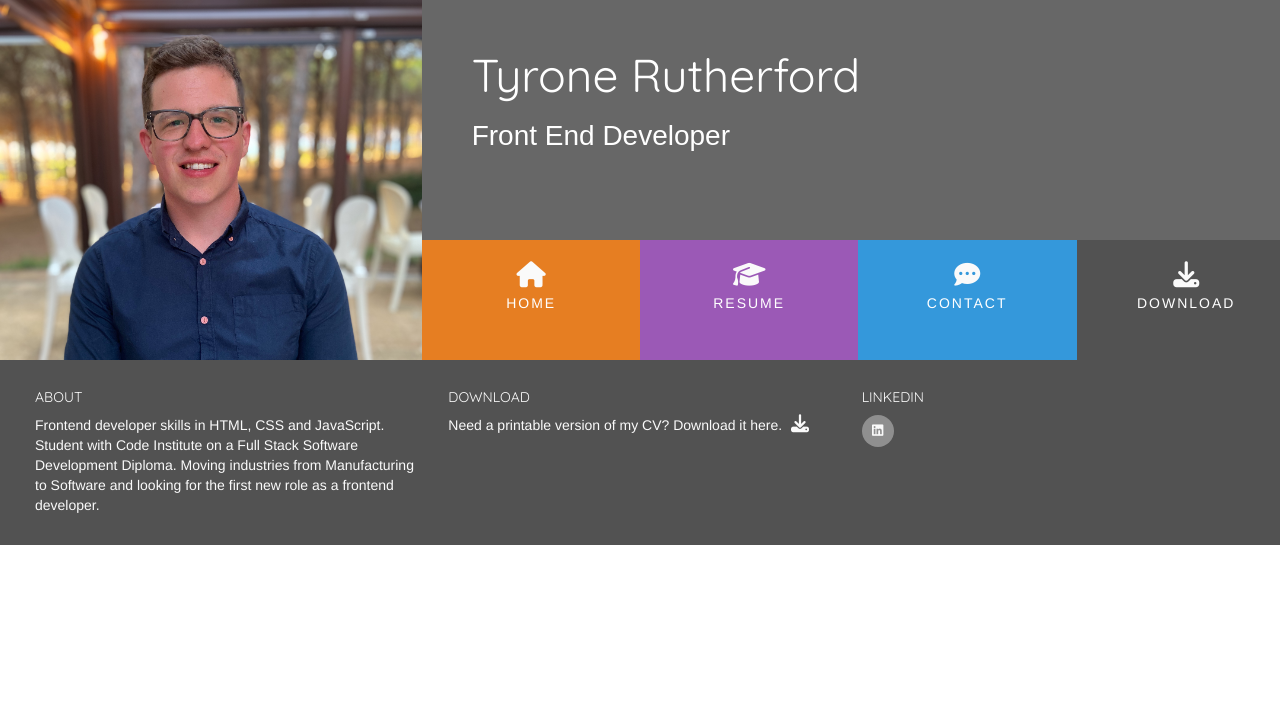
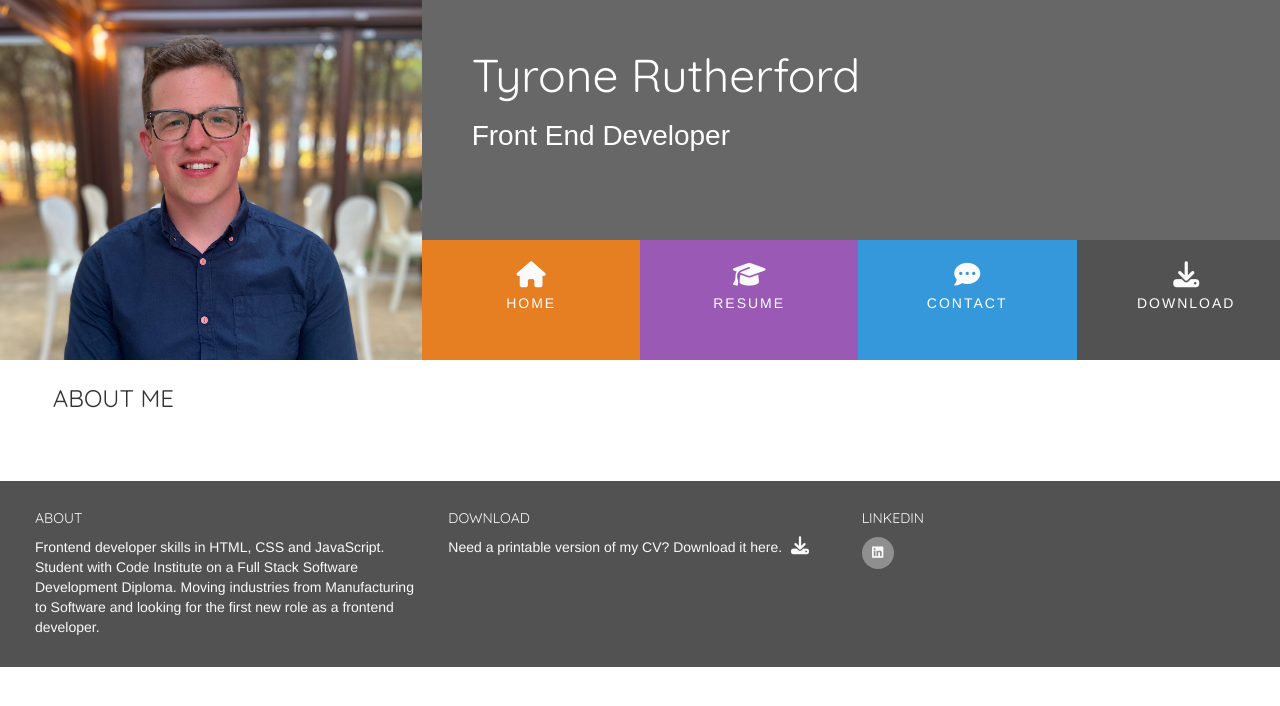
Before and after one commit to TR94/resume-cv, a plain HTML site: page index.html in a window 1280 px wide. Drawn offline with nearby package versions, Linux system fonts and the light colour scheme; a web font is replaced by a local one.

Commit message:
Add about section to index.html

```diff
--- a/assets/css/style.css
+++ b/assets/css/style.css
@@ -6,6 +6,10 @@
     background-color: #676767;
     height: 240px;
     /* check this height later */
+}
+
+.bg-color-three-reasons {
+    background-color: #fff;
 }
 
 .ui-menu-color-home {
@@ -44,6 +48,22 @@ h1, h2, h3, h4 {
     display: inline-block;
 }
 
+.row-table {
+    display: table;
+}
+
+.section-column {
+    display: table-cell;
+    padding: 0 30px 30px;
+    float: none;
+}
+
+.section-heading {
+    font-family: "Quicksand", sans-serif;
+    font-weight: 400;
+    margin-top: 25px;
+    margin-bottom: 40px;
+}
 /* ---------- Heading */
 
 header {
--- a/index.html
+++ b/index.html
@@ -43,8 +43,16 @@
             </div>
         </div>
     </header>
-    <section>
-
+    <section class="container-fluid">
+        <div class="row row-table">
+            <div class="col-md-8 bg-color-three-reasons section-column">
+                <div class="row">
+                    <div class="col">
+                        <h3 class="section-heading uppercase">About Me</h3>
+                    </div>
+                </div>
+            </div>
+        </div>
     </section>
     <footer class="container-fluid">
         <div id="footer-details" class="row">
```
Also changed, not shown: contact.html (+2 -2 lines).
